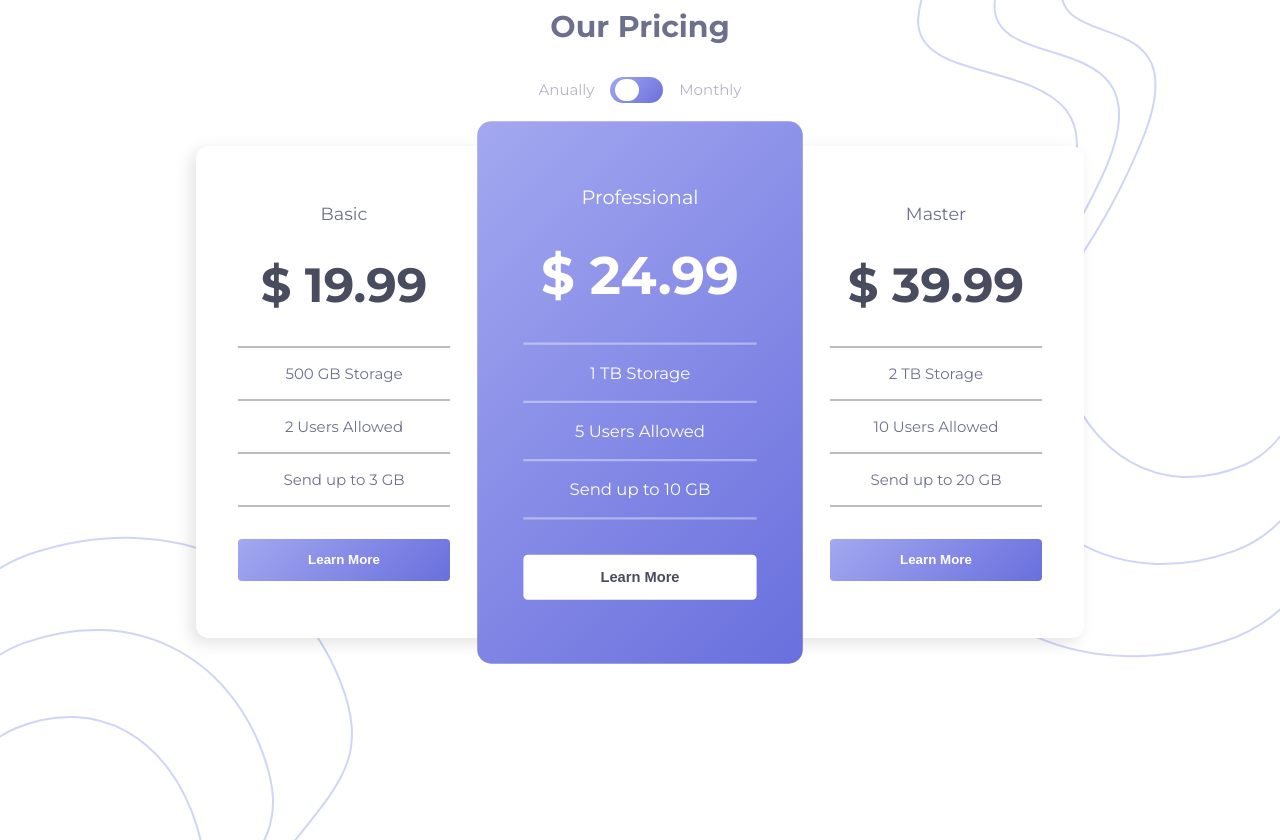
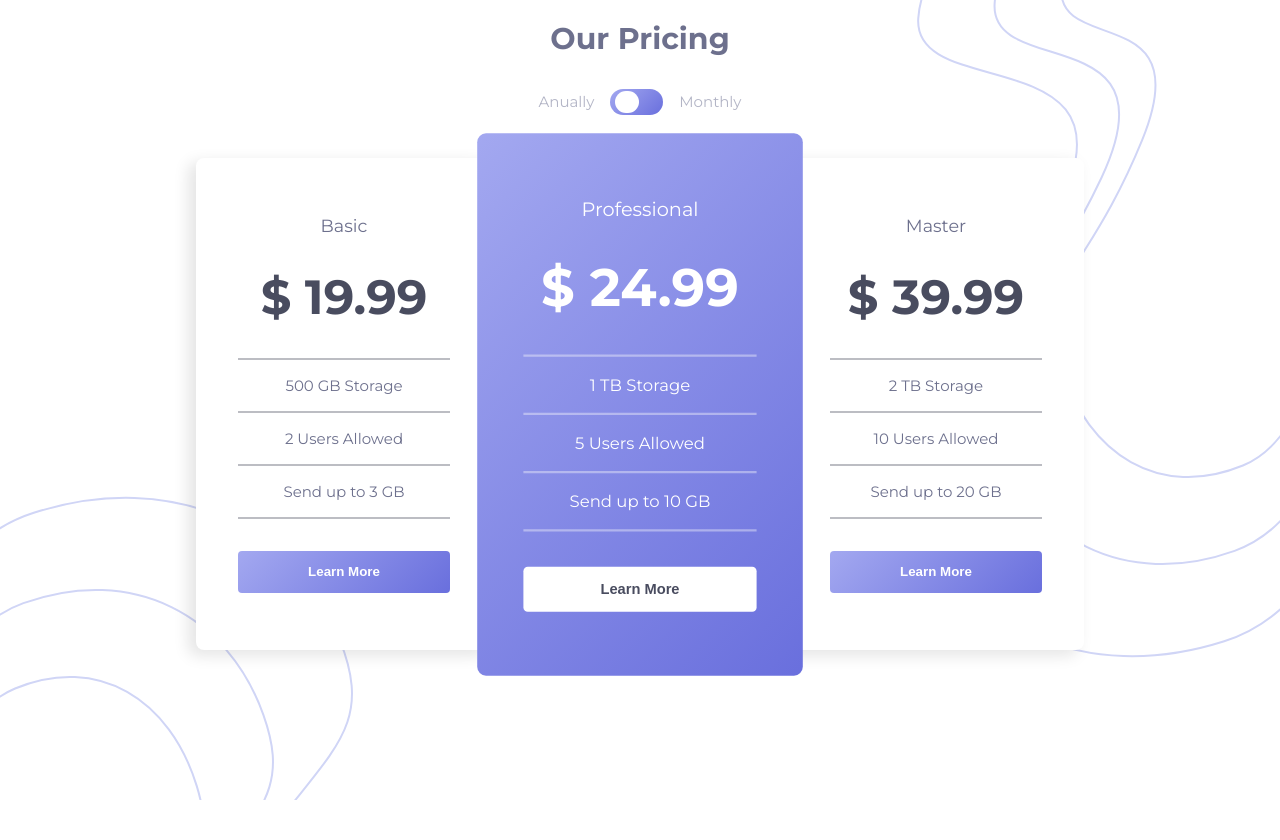
Before and after one commit to shubhamCda/shubham-pricing-cards, a plain HTML site: page index.html in a window 1280 px wide. After the commit the page ends 800 px from the top, so only its background shows below. Drawn offline with Linux system fonts and the light colour scheme.

Commit message:
Make changes in css property

```diff
--- a/cards.css
+++ b/cards.css
@@ -4,12 +4,13 @@
   align-items: center;
   flex-wrap: wrap;
   margin-top: 35px;
+
 }
 
 .card {
   background-color: #fff;
   color: hsl(233, 13%, 49%);
-  border-radius: 0.8rem;
+  border-radius: 0.5rem;
 }
 
 .cards .card.active {
@@ -19,6 +20,7 @@
   align-items: center;
   transform: scale(1.1);
   z-index: 1;
+
 }
 
 ul {
@@ -45,7 +47,7 @@ ul li.price {
 }
 
 .shadow{
-  box-shadow: -5px 5px 15px 1px rgba(0, 0, 0, 0.1);
+  box-shadow: -7px 5px 15px 1px rgba(0, 0, 0, 0.1);
 }
 
 .card.active .price{
--- a/style.css
+++ b/style.css
@@ -18,7 +18,7 @@ body {
   flex-direction: column;
   align-items: center;
   overflow-x: hidden;
-  height: 105vh;
+  height: 100vh;
 }
 
 header {
@@ -28,6 +28,7 @@ header {
   flex-direction: column;
   align-items: center;
   justify-content: center;
+  margin-top: 20px;
 }
 
 .toggle {
```
